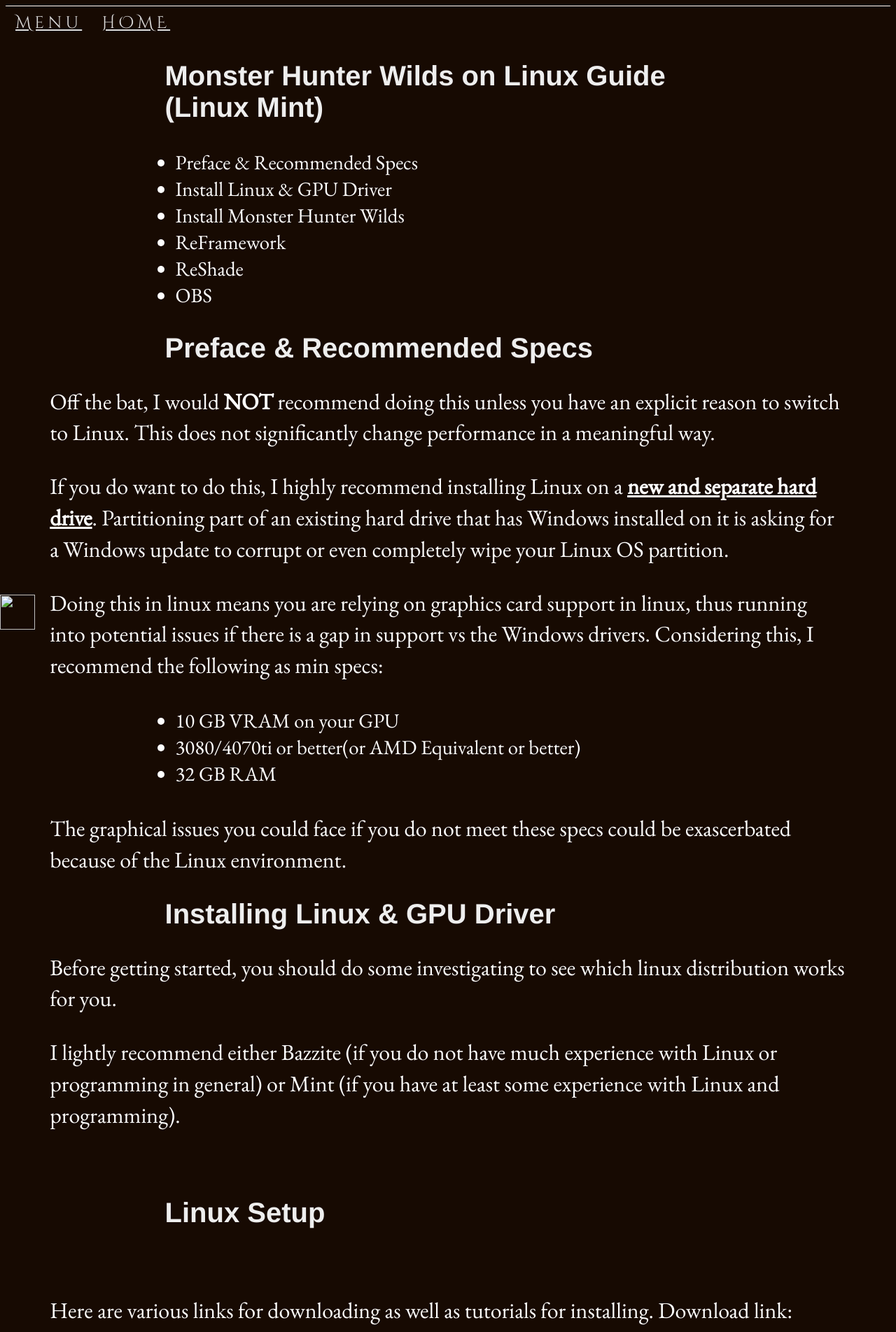
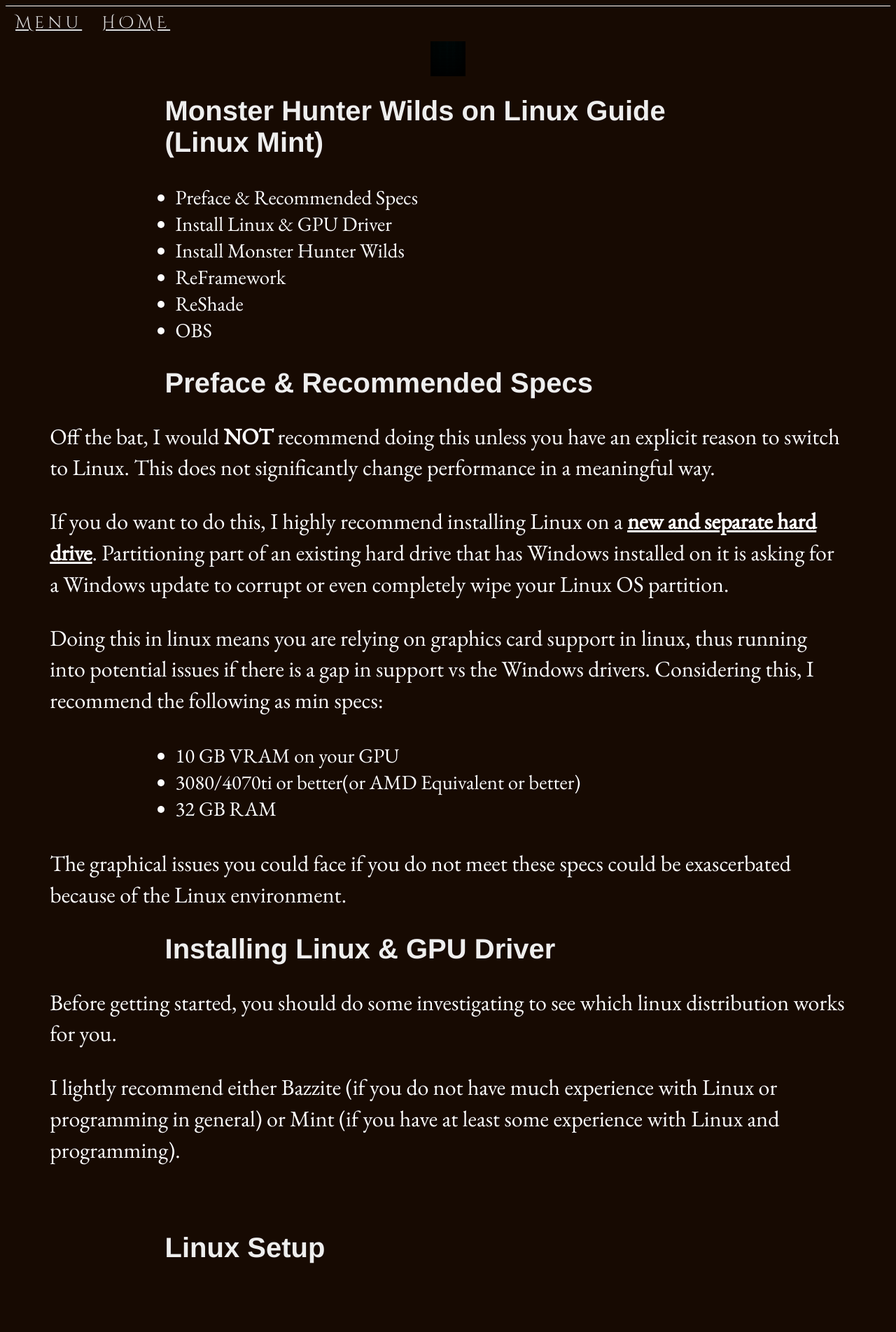
Before and after one commit to guitarsluggr/guitarsluggr.github.io, a Jekyll site: the page built from pages/mhwilds-linux.html, in a window 1280 px wide. Shown: the top 1904 px of the page at 70% size. Built offline with Jekyll 4.4.1, drawn with Linux system fonts in a browser that asks for light colours; nearby versions of some CDN libraries; library files that are not in the unit come from our copies.

Commit message:
fixing image placeholder

```diff
--- a/_layouts/default.html
+++ b/_layouts/default.html
@@ -42,7 +42,7 @@
 	</nav>
 
     <div id="character" style="text-align: center;">
-    <img src="img/black.jpg" class="img_bottom" width="50" height="50">
+    <img src="https://guitarsluggr.github.io/img/black.jpg" class="img_bottom" width="50" height="50">
     </div>
 
 	<div id="main">
--- a/css/main.css
+++ b/css/main.css
@@ -532,7 +532,7 @@
 }
 
 .img_bottom {
-  position: absolute;
+  position: relative;
   left: 0;
   bottom: 0;
 }
```
